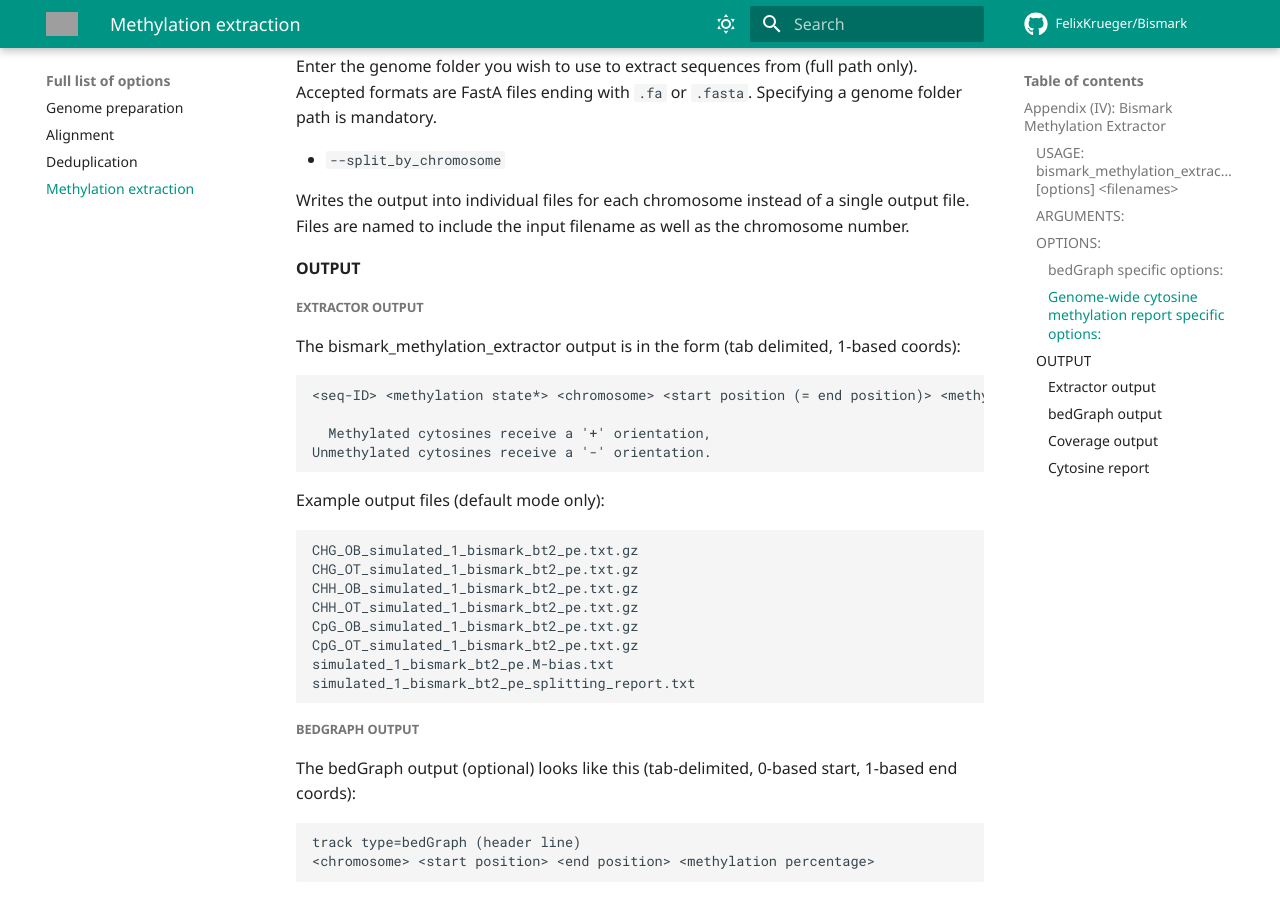
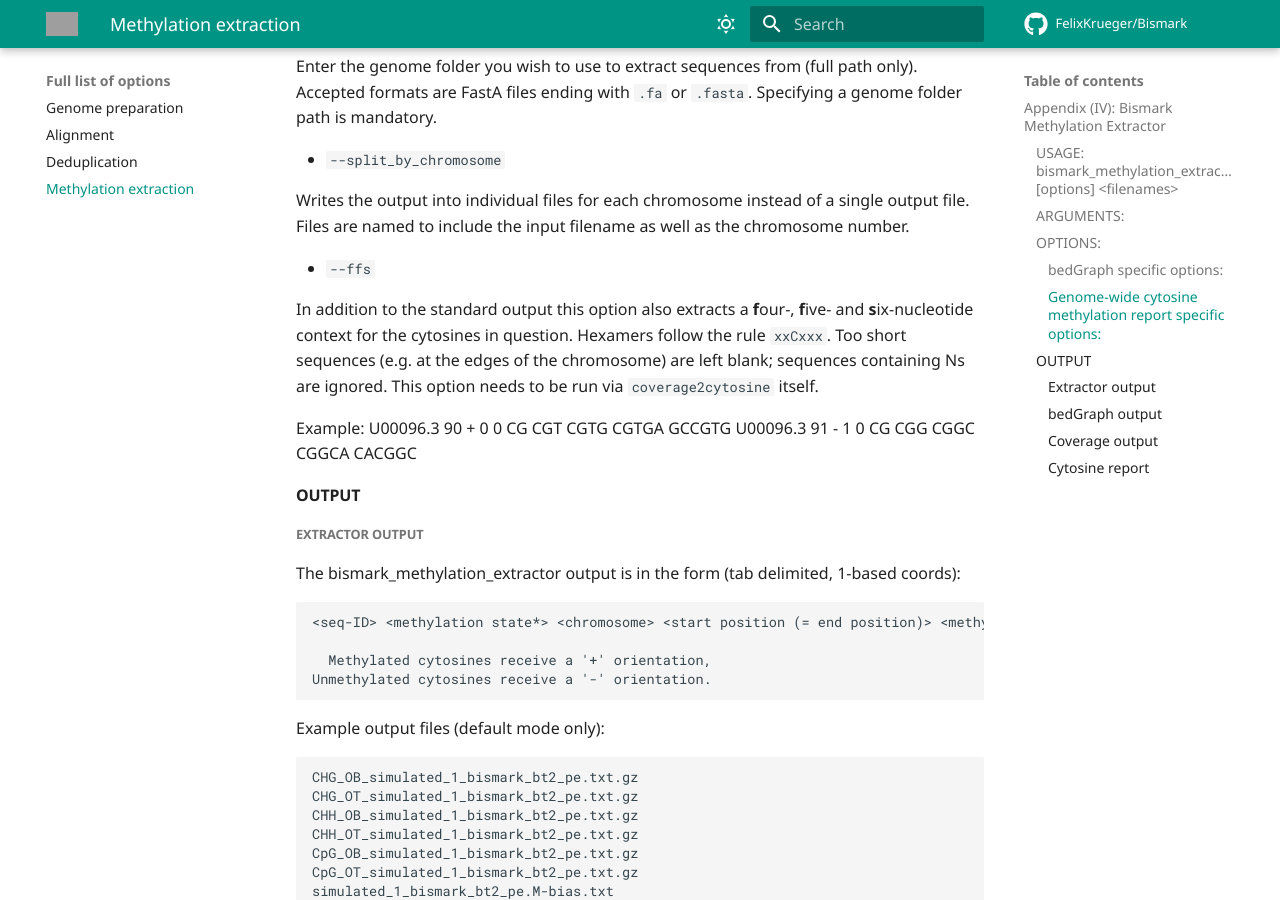
Before and after one commit to FelixKrueger/Bismark, an MkDocs documentation site: the page built from docs/options/methylation_extraction.md, in a window 1280 px wide and 900 px high, scrolled down 5738 px. Built offline with MkDocs 1.6.1 and Material for MkDocs 9.7.7, drawn with Linux system fonts in a browser that asks for light colours; comment, search, counter and statistics services are not loaded; grey boxes are pictures that could not be loaded.

Commit message:
Update docs

```diff
--- a/docs/options/methylation_extraction.md
+++ b/docs/options/methylation_extraction.md
@@ -159,6 +159,14 @@ The minimum number of times any methylation state (methylated or unmethylated) h
 
   Writes the output into individual files for each chromosome instead of a single output file. Files are named to include the input filename as well as the chromosome number.
 
+- `--ffs`
+
+  In addition to the standard output this option also extracts a **f**our-, **f**ive- and **s**ix-nucleotide context for the cytosines in question. Hexamers follow the rule `xxCxxx`. Too short sequences (e.g. at the edges of the chromosome) are left blank; sequences containing Ns are ignored. This option needs to be run via `coverage2cytosine` itself.
+
+  Example:
+  U00096.3    90  +   0   0   CG  CGT CGTG    CGTGA   GCCGTG
+  U00096.3    91  -   1   0   CG  CGG CGGC    CGGCA   CACGGC
+
 #### OUTPUT
 
 ##### Extractor output
```
Also changed, not shown: docs/bismark/methylation_extraction.md (+8 -0 lines).
